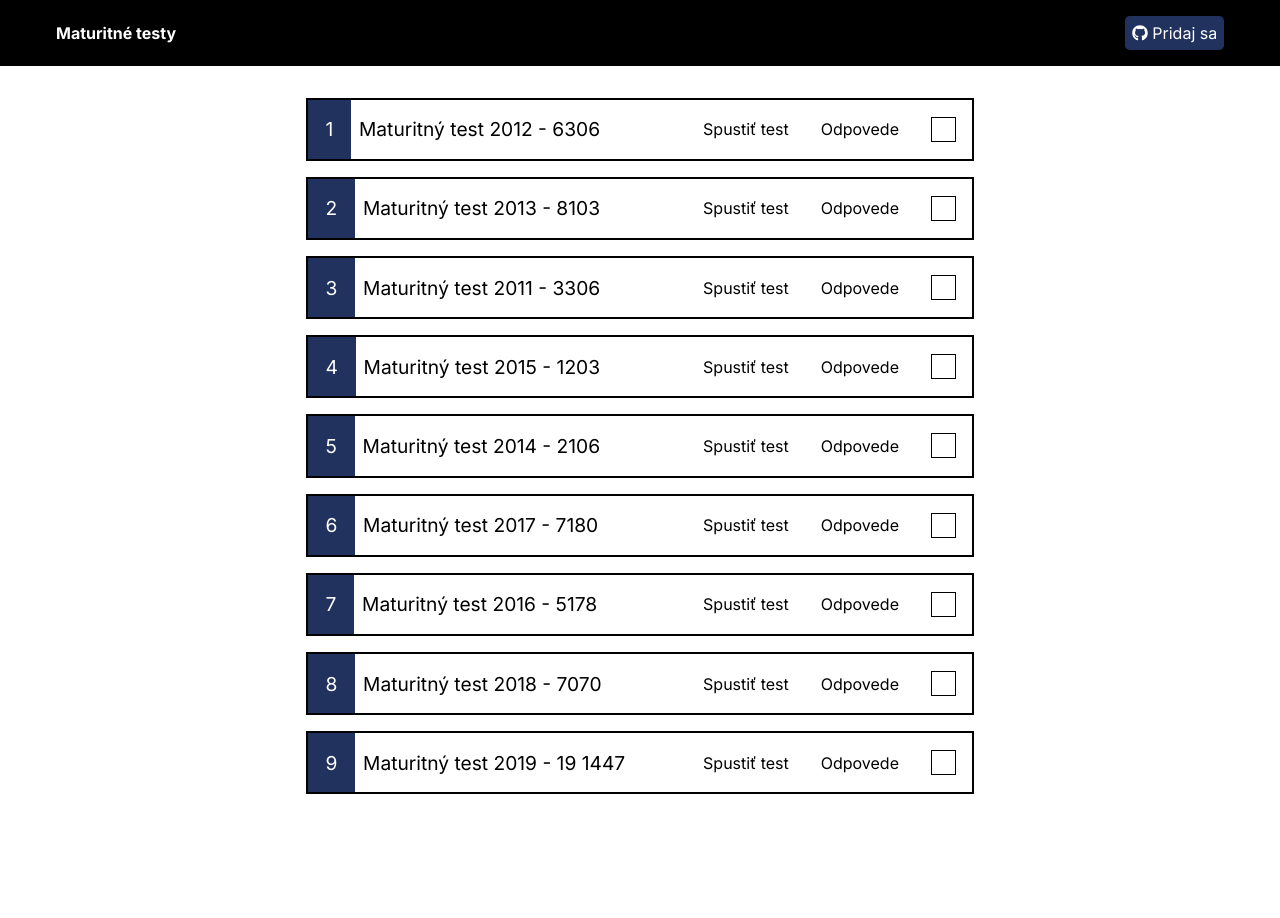
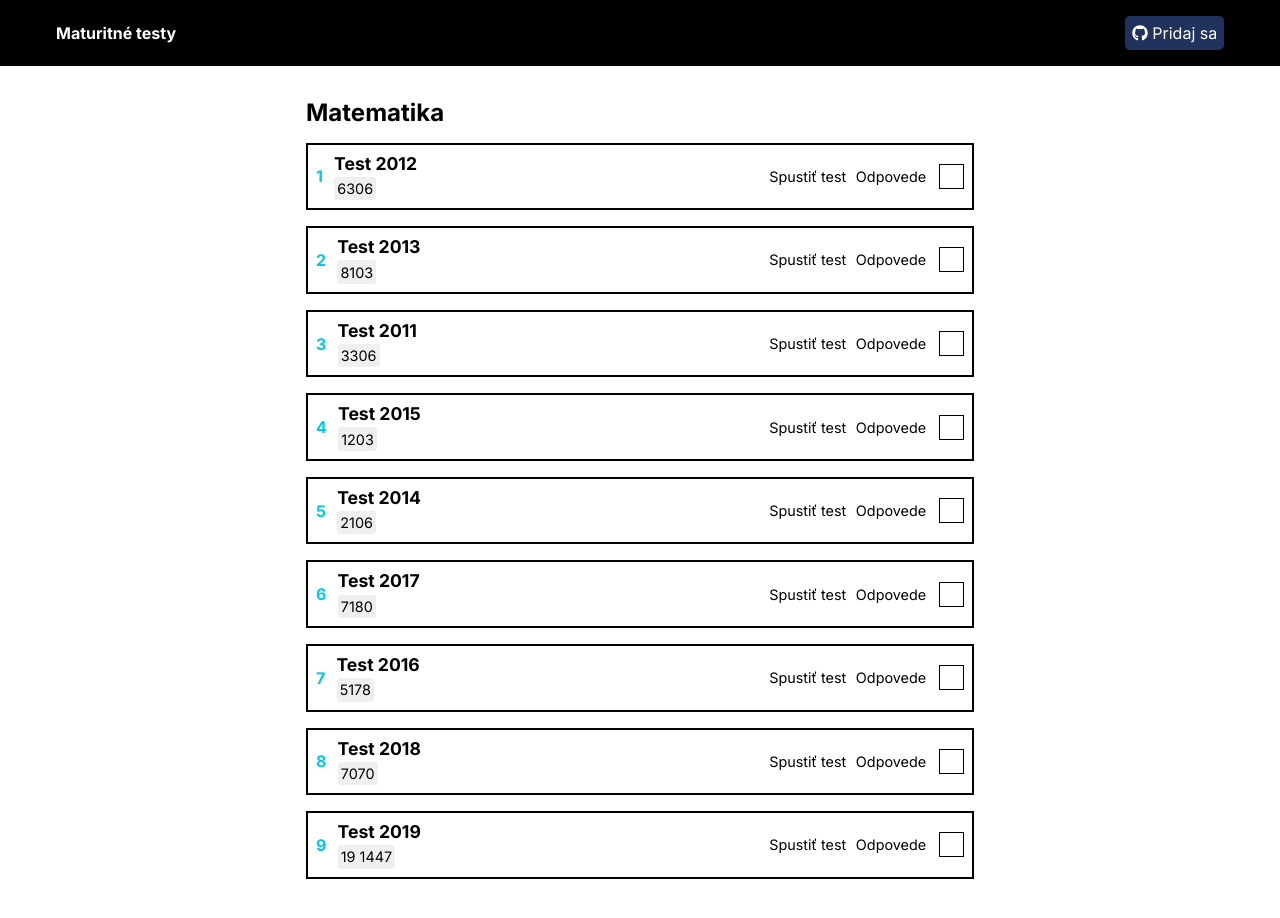
Before and after one commit to AdamAlberty/maturitne-testy, a React (Create React App) app: page / in a window 1280 px wide. Shown: the top 918 px of the page. Before the commit the page ends 842 px from the top, so only its background shows below. Built offline with nearby package versions, Linux system fonts and the light colour scheme.

Commit message:
Change design of testlist

```diff
--- a/src/components/TestItem.js
+++ b/src/components/TestItem.js
@@ -7,9 +7,12 @@ const TestItem = (props) => {
     <ItemWrapper>
       <div className="left">
         <div className="number">{props.id}</div>
-        <a href={props.testLink} target="_blank" rel="noopener noreferrer">
-          {props.name}
-        </a>
+        <div>
+          <a href={props.testLink} target="_blank" rel="noopener noreferrer">
+            {props.name}
+          </a>
+          <div className="code">{props.code}</div>
+        </div>
       </div>
 
       <div className="right">
@@ -31,6 +34,7 @@ const TestItem = (props) => {
 }
 
 const ItemWrapper = styled.div`
+  padding: 0.5rem 0;
   border: 2px solid black;
   margin-bottom: 1rem;
   display: flex;
@@ -41,8 +45,9 @@ const ItemWrapper = styled.div`
     align-items: center;
     a {
       display: inline-block;
-      padding: 1rem;
+      padding: 0.3rem;
       text-decoration: none;
+      font-size: 0.9rem;
 
       &:hover {
         color: white;
@@ -56,17 +61,27 @@ const ItemWrapper = styled.div`
     align-items: center;
 
     a {
-      font-size: 1.2rem;
+      font-size: 1.1rem;
+      font-weight: bold;
       text-decoration: none;
     }
   }
 
+  .code {
+    padding: 0.2rem;
+    font-size: 0.9rem;
+    width: max-content;
+    margin-top: 0.2rem;
+    border-radius: 0.2rem;
+    background-color: #efefef;
+  }
+
   .number {
-    padding: 1.1rem;
-    margin-right: 0.5rem;
-    font-size: 1.2rem;
-    background-color: ${(props) => props.theme.accent};
-    color: white;
+    padding: 0.5rem;
+    margin-right: 0.2rem;
+    font-size: 1rem;
+    color: #00c9e9;
+    font-weight: bold;
   }
 
   .checkbox {
@@ -74,10 +89,11 @@ const ItemWrapper = styled.div`
     justify-content: center;
     align-items: center;
     cursor: pointer;
-    margin: 1rem;
+    margin: 0.5rem;
     border: 1px solid black;
     color: white;
 
+    flex-shrink: 0;
     width: 25px;
     height: 25px;
   }
--- a/src/components/TestsList.js
+++ b/src/components/TestsList.js
@@ -36,9 +36,11 @@ const TestsList = () => {
 
   return (
     <ListWrapper>
+      <h2>Matematika</h2>
       {tests.map((test) => (
         <TestItem
           completed={completedTests.includes(test.id)}
+          code={test.code}
           handleCompleted={handleCompleted}
           key={test.id}
           id={test.id}
@@ -56,6 +58,10 @@ const ListWrapper = styled.section`
   padding: 1rem;
   max-width: 700px;
   margin: 1rem auto;
+
+  h2 {
+    margin-bottom: 1rem;
+  }
 `
 
 export default TestsList
--- a/src/data/tests.ts
+++ b/src/data/tests.ts
@@ -2,6 +2,7 @@ interface test {
   id: number
   name: string
   slug: string
+  code: string
   testLink: string
   keysLink: string
 }
@@ -9,42 +10,48 @@ interface test {
 export const tests: test[] = [
   {
     id: 1,
-    name: "Maturitný test 2012 - 6306",
+    name: "Test 2012",
+    code: "6306",
     slug: "2012-6306",
     testLink: "https://www.nucem.sk/dl/2020/MA-6306.pdf",
     keysLink: "https://www.nucem.sk/dl/1977/MAT_2012_kluc.pdf",
   },
   {
     id: 2,
-    name: "Maturitný test 2013 - 8103",
+    name: "Test 2013",
+    code: "8103",
     slug: "2013-8103",
     testLink: "https://www.nucem.sk/dl/1900/MAT_8103.pdf",
     keysLink: "https://www.nucem.sk/dl/1871/kluc_matematika.pdf",
   },
   {
     id: 3,
-    name: "Maturitný test 2011 - 3306",
+    name: "Test 2011",
+    code: "3306",
     slug: "2011-3306",
     testLink: "https://www.nucem.sk/dl/2104/MA-3306.pdf",
     keysLink: "https://www.nucem.sk/dl/2125/MS_2011_RT_kluc_MAT.pdf",
   },
   {
     id: 4,
-    name: "Maturitný test 2015 - 1203",
+    name: "Test 2015",
+    code: "1203",
     slug: "2015-1203",
     testLink: "https://www.nucem.sk/dl/1669/MAT_1203.pdf",
     keysLink: "https://www.nucem.sk/dl/1643/kluc_MAT_2015.pdf",
   },
   {
     id: 5,
-    name: "Maturitný test 2014 - 2106",
+    name: "Test 2014",
+    code: "2106",
     slug: "2014-2106",
     testLink: "https://www.nucem.sk/dl/1780/MAT_2106.pdf",
     keysLink: "https://www.nucem.sk/dl/1766/kluc_MAT_2014.pdf",
   },
   {
     id: 6,
-    name: "Maturitný test 2017 - 7180",
+    name: "Test 2017",
+    code: "7180",
     slug: "2017-7180",
     testLink: "https://www.nucem.sk/dl/694/RT_7180_2017.pdf",
     keysLink:
@@ -52,26 +59,29 @@ export const tests: test[] = [
   },
   {
     id: 7,
-    name: "Maturitný test 2016 - 5178",
+    name: "Test 2016",
+    code: "5178",
     slug: "2016-5178",
     testLink: "https://www.nucem.sk/dl/1515/RT_MAT_5178_2016.pdf",
     keysLink: "https://www.nucem.sk/dl/1491/2016_kluc_MAT_web.pdf",
   },
   {
     id: 8,
-    name: "Maturitný test 2018 - 7070",
+    name: "Test 2018",
+    code: "7070",
     slug: "2018-7070",
     testLink: "https://www.nucem.sk/dl/741/RT_MAT_7070_2018.pdf",
     keysLink: "https://www.nucem.sk/dl/751/2018_kluc_MAT_web.pdf",
   },
   {
     id: 9,
-    name: "Maturitný test 2019 - 19 1447",
+    name: "Test 2019",
+    code: "19 1447",
     slug: "2019-191447",
     testLink: "https://www.nucem.sk/dl/4302/RT_MAT_19%201447_2019.pdf",
     keysLink: "https://www.nucem.sk/dl/4326/2019_kluc_MAT_web.pdf",
   },
-];
+]
 
 // YouTube playlist s komplet rieseniami
 // https://www.youtube.com/playlist?list=PL46OmH9YaCl9Yw7dMSN69sMyXUFcuOfRb
```
